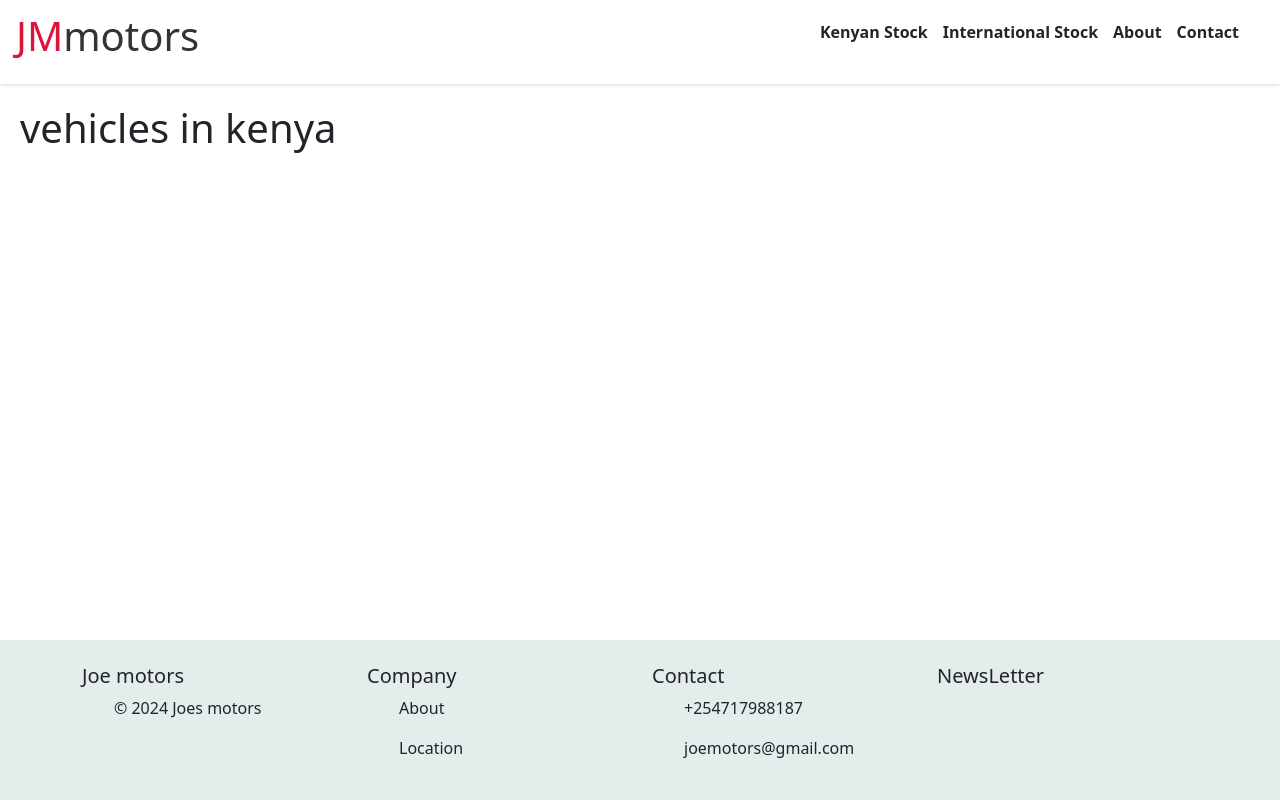
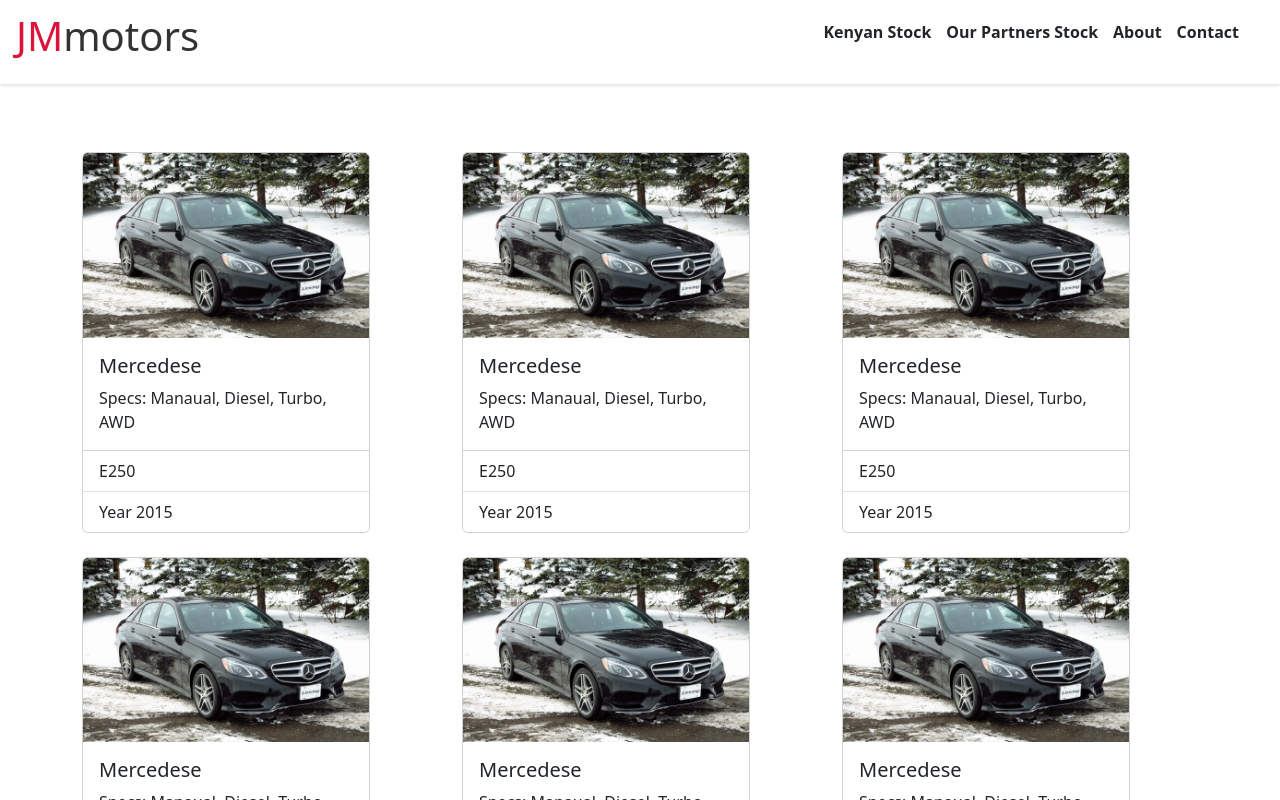
Before and after one commit to Joe-muraguri/Cars-selling-website, a React (Create React App) app: page /kenyan_vehicles in a window 1280 px wide. Shown: the top 800 px of the page. Built offline with nearby package versions, Linux system fonts and the light colour scheme.

Commit message:
display vehicles

```diff
--- a/package.json
+++ b/package.json
@@ -7,6 +7,7 @@
     "@testing-library/react": "^13.4.0",
     "@testing-library/user-event": "^13.5.0",
     "bootstrap": "^5.3.2",
+    "firebase": "^10.7.1",
     "react": "^18.2.0",
     "react-dom": "^18.2.0",
     "react-router-dom": "^6.21.2",
--- a/src/components/Header.jsx
+++ b/src/components/Header.jsx
@@ -9,7 +9,7 @@
 
       <ul className= {navbar ? "navbar" : "flex"} onClick={()=>setNavbar(false)}>
           <li><a>Kenyan Stock</a></li>
-          <li><a>International Stock</a></li>
+          <li><a>Our Partners Stock</a></li>
           <li><a>About</a></li>
           <li><a>Contact</a></li>
       </ul>
--- /dev/null
+++ b/src/containers/CarForm.jsx
@@ -0,0 +1,54 @@
+import React, { useState } from 'react'
+import { firestore } from 'firebase/firestore'
+import 'firebase/storage';
+
+export const CarForm = () => {
+    const [carDetails, setCarDetails] = useState({make:'', model:'', year:''})
+    const [image, setImage] = useState(null)
+
+    const handleChange = (e) =>{
+        const [name, value] = e.target;
+        setCarDetails((prev)=>({...prev, [name]:value}))
+    }
+
+    const handleImageChange = (e) =>{
+        if(e.target.files[0]){
+            setImage(e.target.files[0]);
+        }
+    }
+
+    const handleSubmit = async (e) =>{
+        e.preventDefault();
+
+
+    }
+  return (
+    <div className="container mt-5" style={{width:'60%'}}>
+        <h2>Add Vehicle</h2>
+
+        <form onSubmit={handleSubmit}>
+            <div class="mb-3">
+                <label for="make" class="form-label">Make:</label>
+                <input type="text" name='make' value={carDetails.make} class="form-control" onChange={handleChange} />
+
+            </div>
+            <div class="mb-3">
+                <label for="make" class="form-label">Model:</label>
+                <input type="text" name='make' value={carDetails.model} class="form-control" onChange={handleChange} />
+
+            </div>
+            <div class="mb-3">
+                <label for="make" class="form-label">Year:</label>
+                <input type="text" name='make' value={carDetails.year} class="form-control" onChange={handleChange} />
+
+            </div>
+            <div class="mb-3">
+                <label for="make" class="form-label">Car Photo:</label>
+                <input type="file" name='make' value={carDetails.make} class="form-control" onChange={handleChange} />
+
+            </div>
+            <button type="submit" class="btn btn-primary">Submit</button>
+        </form>
+    </div>
+  )
+}
--- a/src/containers/KenyanVehicles.jsx
+++ b/src/containers/KenyanVehicles.jsx
@@ -1,9 +1,31 @@
 import React from 'react'
+import { CarForm } from './CarForm'
+import { vehicle } from '../data'
 
 export const KenyanVehicles = () => {
   return (
-    <div>
-        <h1>vehicles in kenya</h1>
+    <div className="container d-flex justify-content-center mt-5">
+
+        <div className="row">
+            {vehicle.cars.map((car, index)=>(
+                <div className="col-md-4">
+                    <div class="card mb-4" style={{width: '18rem'}}>
+                    <img src={car.imageUrl} class="card-img-top" alt="..."/>
+                    <div class="card-body">
+                        <h5 class="card-title">{car.make}</h5>
+                        <p class="card-text">Specs: {car.specs.join(', ')}</p>
+                    </div>
+                    <ul class="list-group list-group-flush">
+                        <li class="list-group-item"> {car.model}</li>
+                        <li class="list-group-item">Year {car.year}</li>
+
+                    </ul>
+
+            </div>
+                </div>
+            ))}
+
+            </div>
     </div>
   )
 }
--- /dev/null
+++ b/src/data.js
@@ -0,0 +1,133 @@
+export const vehicle = {
+
+    cars: [
+      {
+        make:
+          'Mercedese',
+        specs: ['Manaual', 'Diesel', 'Turbo', 'AWD'],
+        model: 'E250',
+        year: '2015',
+        imageUrl:'images/e250.webp'
+      },
+      {
+        make:
+          'Mercedese',
+        specs: ['Manaual', 'Diesel', 'Turbo', 'AWD'],
+        model: 'E250',
+        year: '2015',
+        imageUrl:'images/e250.webp'
+      },
+      {
+        make:
+          'Mercedese',
+        specs: ['Manaual', 'Diesel', 'Turbo', 'AWD'],
+        model: 'E250',
+        year: '2015',
+        imageUrl:'images/e250.webp'
+      },
+      {
+        make:
+          'Mercedese',
+        specs: ['Manaual', 'Diesel', 'Turbo', 'AWD'],
+        model: 'E250',
+        year: '2015',
+        imageUrl:'images/e250.webp'
+      },
+      {
+        make:
+          'Mercedese',
+        specs: ['Manaual', 'Diesel', 'Turbo', 'AWD'],
+        model: 'E250',
+        year: '2015',
+        imageUrl:'images/e250.webp'
+      },
+      {
+        make:
+          'Mercedese',
+        specs: ['Manaual', 'Diesel', 'Turbo', 'AWD'],
+        model: 'E250',
+        year: '2015',
+        imageUrl:'images/e250.webp'
+      },
+      {
+        make:
+          'Mercedese',
+        specs: ['Manaual', 'Diesel', 'Turbo', 'AWD'],
+        model: 'E250',
+        year: '2015',
+        imageUrl:'images/e250.webp'
+      },
+      {
+        make:
+          'Mercedese',
+        specs: ['Manaual', 'Diesel', 'Turbo', 'AWD'],
+        model: 'E250',
+        year: '2015',
+        imageUrl:'images/e250.webp'
+      },
+      {
+        make:
+          'Mercedese',
+        specs: ['Manaual', 'Diesel', 'Turbo', 'AWD'],
+        model: 'E250',
+        year: '2015',
+        imageUrl:'images/e250.webp'
+      },
+      {
+        make:
+          'Mercedese',
+        specs: ['Manaual', 'Diesel', 'Turbo', 'AWD'],
+        model: 'E250',
+        year: '2015',
+        imageUrl:'images/e250.webp'
+      },
+      {
+        make:
+          'Mercedese',
+        specs: ['Manaual', 'Diesel', 'Turbo', 'AWD'],
+        model: 'E250',
+        year: '2015',
+        imageUrl:'images/e250.webp'
+      },
+      {
+        make:
+          'Mercedese',
+        specs: ['Manaual', 'Diesel', 'Turbo', 'AWD'],
+        model: 'E250',
+        year: '2015',
+        imageUrl:'images/e250.webp'
+      },
+      {
+        make:
+          'Mercedese',
+        specs: ['Manaual', 'Diesel', 'Turbo', 'AWD'],
+        model: 'E250',
+        year: '2015',
+        imageUrl:'images/e250.webp'
+      },
+      {
+        make:
+          'Mercedese',
+        specs: ['Manaual', 'Diesel', 'Turbo', 'AWD'],
+        model: 'E250',
+        year: '2015',
+        imageUrl:'images/e250.webp'
+      },
+      {
+        make:
+          'Mercedese',
+        specs: ['Manaual', 'Diesel', 'Turbo', 'AWD'],
+        model: 'E250',
+        year: '2015',
+        imageUrl:'images/e250.webp'
+      },
+      {
+        make:
+          'Mercedese',
+        specs: ['Manaual', 'Diesel', 'Turbo', 'AWD'],
+        model: 'E250',
+        year: '2015',
+        imageUrl:'images/e250.webp'
+      },
+    ],
+  }
--- a/src/styles/Hero.css
+++ b/src/styles/Hero.css
@@ -33,3 +33,13 @@
 .search h5{
     margin-left: 40px;
 }
+
+@media screen and (max-width:600px) {
+    .hero-img img{
+        width: 500px;
+
+    }
+    .vehicles-kenya{
+        display: block;
+    }
+}
```
Also changed, not shown: src/firebase.js (added, +23 -0 lines), public/images/e250.webp (added), 1 other file (tests, documents, lock files or other folders).
